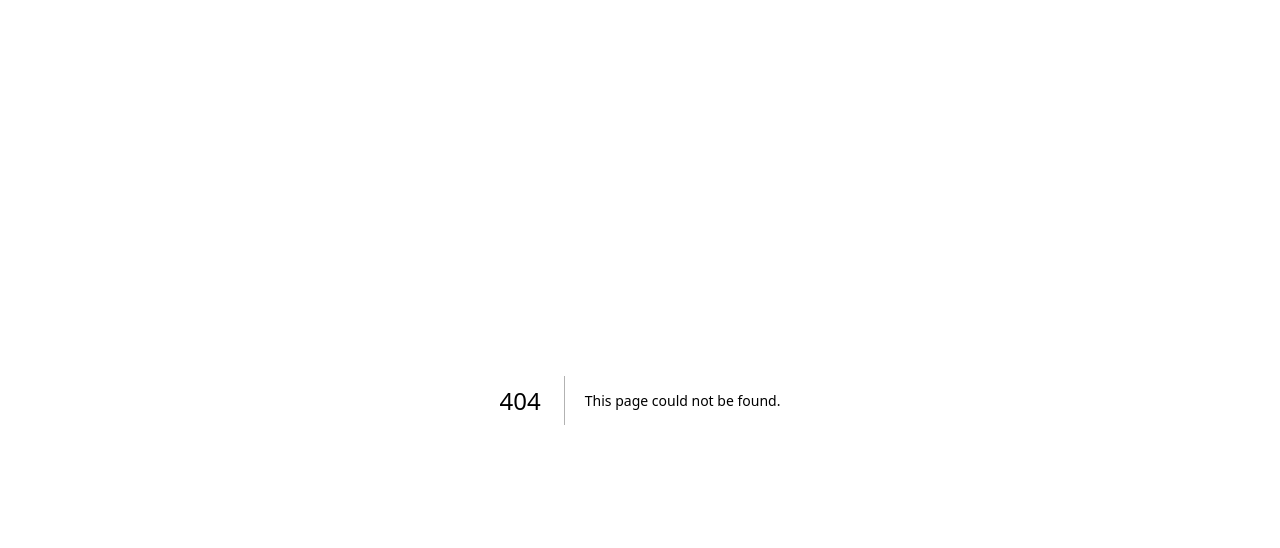
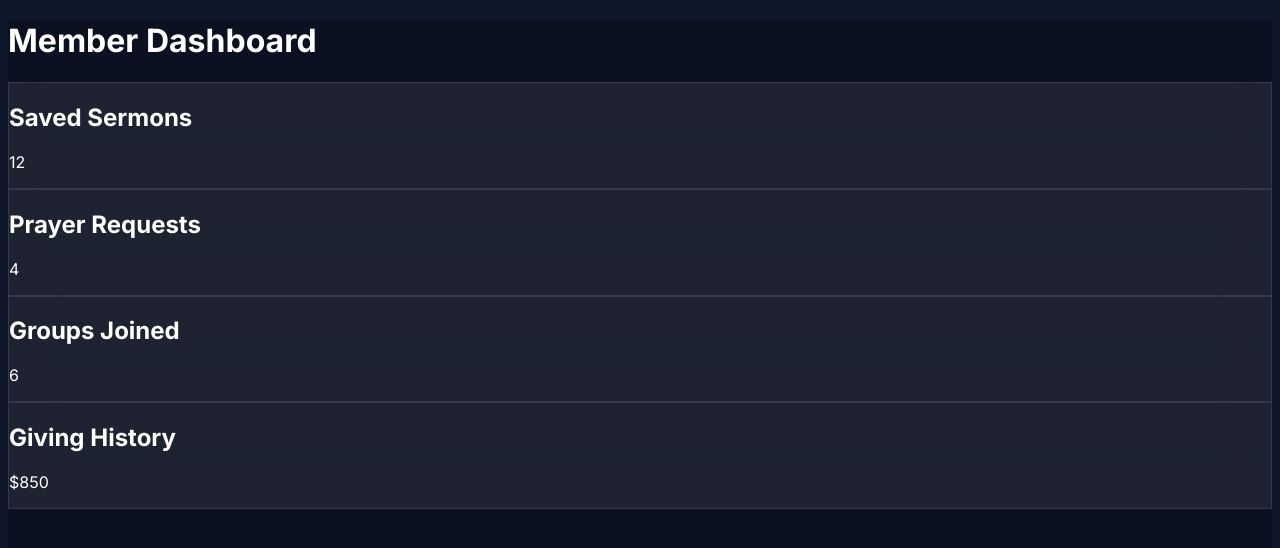
Before and after one commit to freeplanforyou/churchfaith, a Next.js app: page /dashboard in a window 1280 px wide. Before the commit this address had no page. Shown: the top 548 px of the page. Built offline with nearby package versions, Linux system fonts and the light colour scheme.

Commit message:
Create page.tsx

```diff
--- /dev/null
+++ b/app/dashboard/page.tsx
@@ -0,0 +1,29 @@
+export default function DashboardPage() {
+  return (
+    <main className="min-h-screen bg-[#0B1120] px-6 py-20">
+      <h1 className="mb-10 text-5xl font-bold">Member Dashboard</h1>
+
+      <div className="grid gap-8 md:grid-cols-4">
+        <div className="glass rounded-3xl p-6">
+          <h2 className="mb-2 text-xl font-semibold">Saved Sermons</h2>
+          <p className="text-4xl font-bold">12</p>
+        </div>
+
+        <div className="glass rounded-3xl p-6">
+          <h2 className="mb-2 text-xl font-semibold">Prayer Requests</h2>
+          <p className="text-4xl font-bold">4</p>
+        </div>
+
+        <div className="glass rounded-3xl p-6">
+          <h2 className="mb-2 text-xl font-semibold">Groups Joined</h2>
+          <p className="text-4xl font-bold">6</p>
+        </div>
+
+        <div className="glass rounded-3xl p-6">
+          <h2 className="mb-2 text-xl font-semibold">Giving History</h2>
+          <p className="text-4xl font-bold">$850</p>
+        </div>
+      </div>
+    </main>
+  )
+}
```
